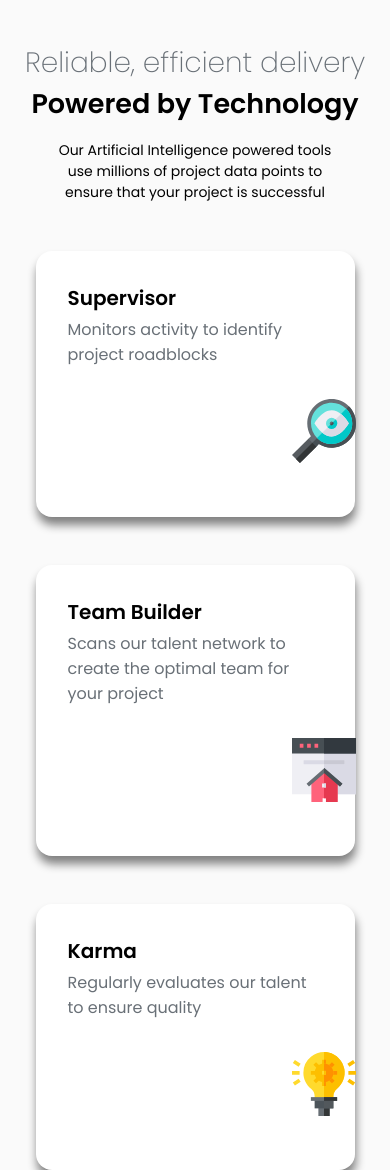
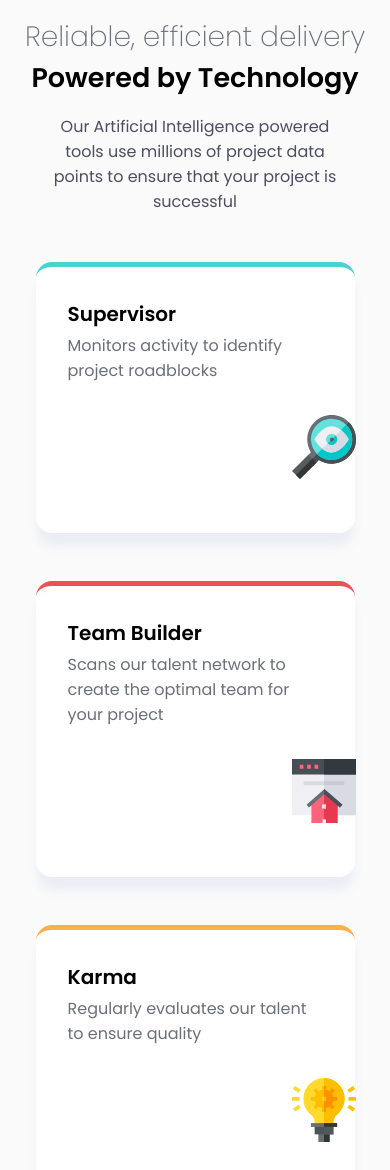
Before and after one commit to Natty36/four-card-feature-section, a plain HTML site: page index.html in a window 390 px wide. Shown: the top 1170 px of the page. Drawn offline with Linux system fonts and the light colour scheme; files whose address does not match are found by name.

Commit message:
mobile version done

```diff
--- a/styles.css
+++ b/styles.css
@@ -15,7 +15,7 @@
 }
 
 body {
-  height: 100vh;
+  min-height: 100vh;
   display: flex;
   justify-content: center;
   align-items: center;
@@ -26,7 +26,6 @@ body {
 
 .container {
   width: 90%;
-  height: 90vh;
   margin: 1rem 0;
   display: flex;
   flex-direction: column;
@@ -46,6 +45,8 @@ body {
 
 .paragraph {
   text-align: center;
+  font-size: 16px;
+  color: var(--Grey-500);
   margin: 1rem 2rem 2rem 2rem;
 }
 
@@ -61,7 +62,7 @@ body {
   padding: 2rem;
   margin: 1rem;
   border-radius: 1rem;
-  box-shadow: 1px 8px 10px gray;
+  box-shadow: 0px 15px 10px -2px rgba(210, 220, 235, 0.4);
 }
 
 .title {
@@ -80,3 +81,16 @@ body {
   position: relative;
   left: 14rem;
 }
+
+.c1 {
+  border-top: 5px solid var(--Cyan);
+}
+.c2 {
+  border-top: 5px solid var(--Red);
+}
+.c3 {
+  border-top: 5px solid var(--Orange);
+}
+.c4 {
+  border-top: 5px solid var(--Blue);
+}
```
Also changed, not shown: 1 other file.
